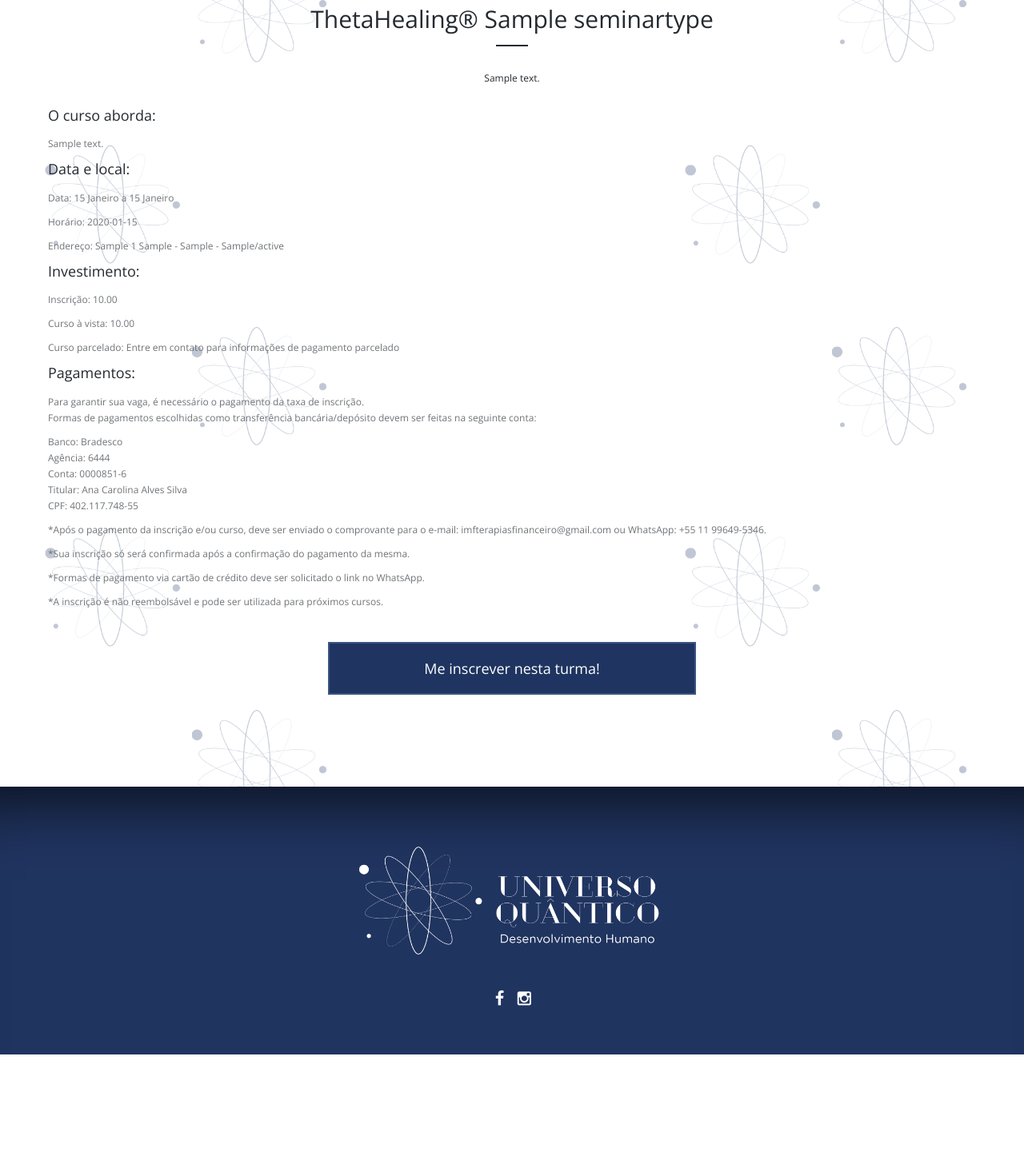
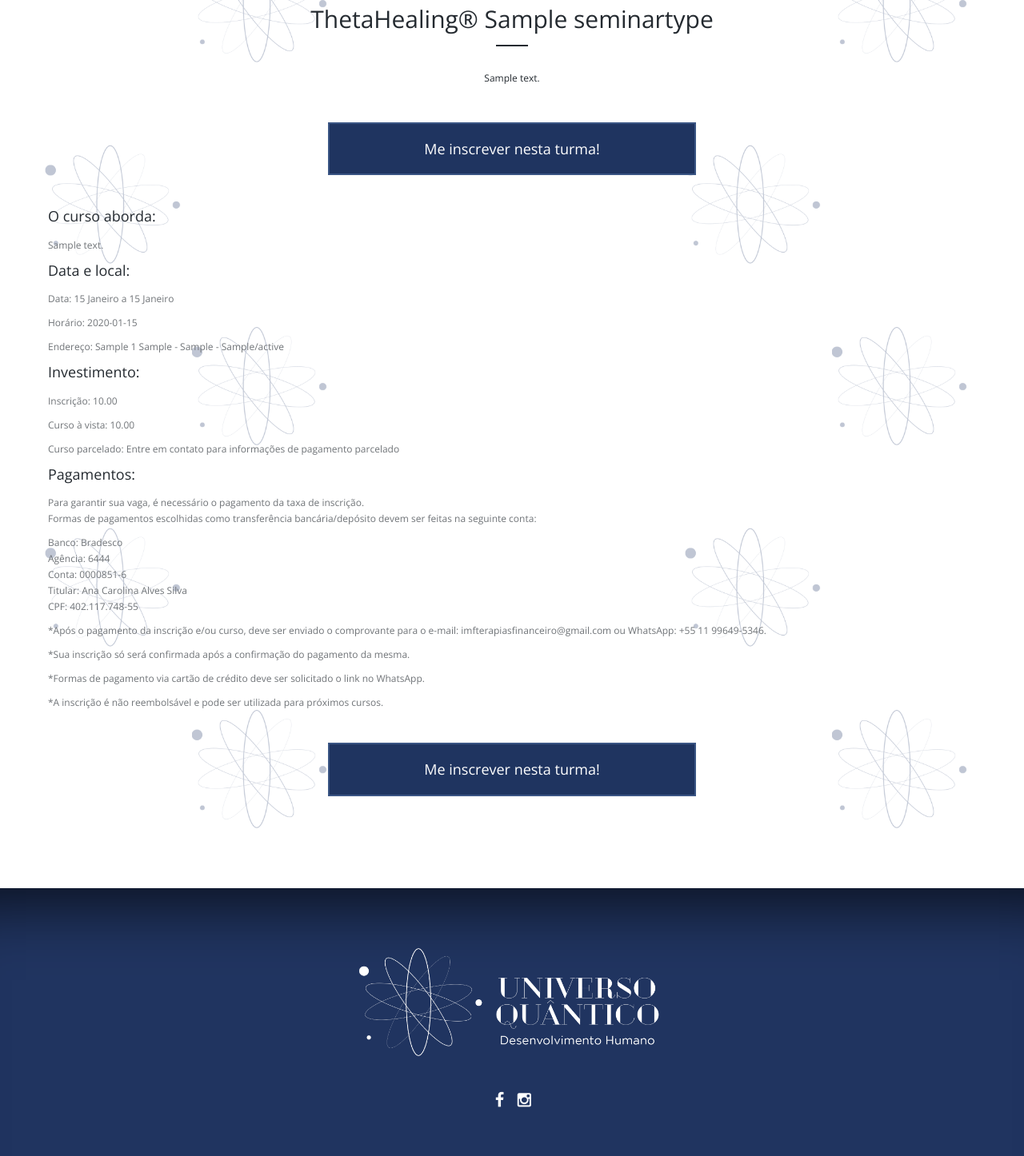
Before and after one commit to matheusimf/imf-site, a Django app: template src/seminars/templates/seminars/dated_specific_seminar.html in a window 1280 px wide. Shown: the part 70-1516 px from the top of the page at 80% size. Before the commit the page ends 1389 px from the top, so only its background shows below. Run offline with Django 3.2, Linux system fonts and the light colour scheme; the template is opened without the code that fills it: values that come from a table or form of the project are taken from there, others are empty; tables that the repository leaves empty hold one stand-in row (values such as "Sample post"); some libraries are stand-ins or nearby versions.

Commit message:
Minor fixes

```diff
--- a/src/seminars/static/seminars/css/seminars.css
+++ b/src/seminars/static/seminars/css/seminars.css
@@ -119,6 +119,10 @@
   background: none;
 }
 
+.inscription a {
+  text-decoration: none;
+}
+
 /* The Modal (background) */
 .modal {
   display: none; /* Hidden by default */
--- a/src/seminars/templates/seminars/base-seminars.html
+++ b/src/seminars/templates/seminars/base-seminars.html
@@ -36,6 +36,8 @@
                 </div>
                 {% endif %}
 
+                {% block post_video_inscription %}{% endblock post_video_inscription %}
+
                 <div class="row">
                     <h4>O curso aborda:</h4>
                     {{ seminar_type.description|linebreaks }}
--- a/src/seminars/templates/seminars/dated_specific_seminar.html
+++ b/src/seminars/templates/seminars/dated_specific_seminar.html
@@ -2,6 +2,13 @@
 {% load i18n %}
 {% load static from staticfiles %}
 
+                {% block post_video_inscription %}
+                <div id="myBtn" class="row form-style inscription">
+                    <form>
+                        <input type="button" value="Me inscrever nesta turma!" />
+                    </form>
+                </div>
+                {% endblock post_video_inscription %}
 
                 {% block seminar_info %}
                 <div class="row">
--- a/src/seminars/views.py
+++ b/src/seminars/views.py
@@ -120,7 +120,7 @@ class SeminarInscription(View):
         })
 
         if form.errors:
-            messages.error(request, 'Erro no formulário')
+            messages.error(request, 'Erro no formulário de inscrição')
             return HttpResponseRedirect(request.META['HTTP_REFERER'])
 
         try:
```
